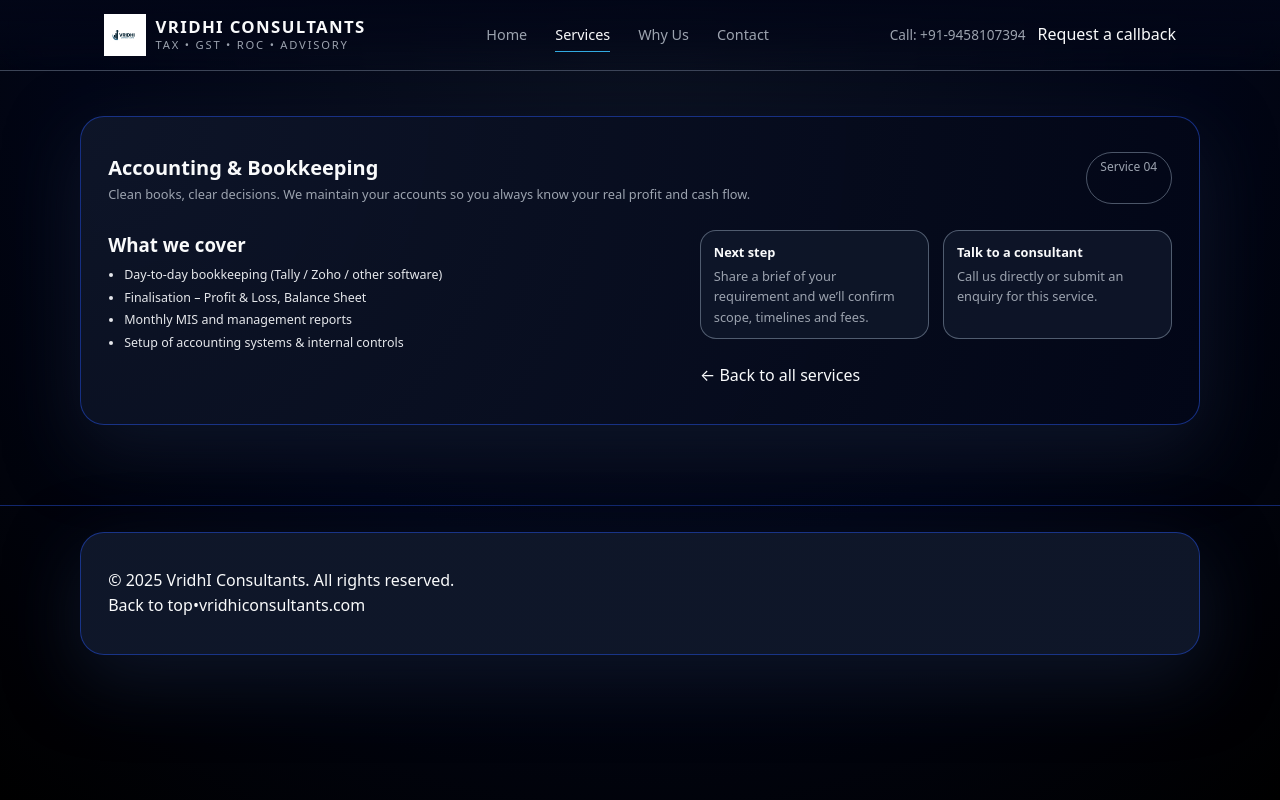
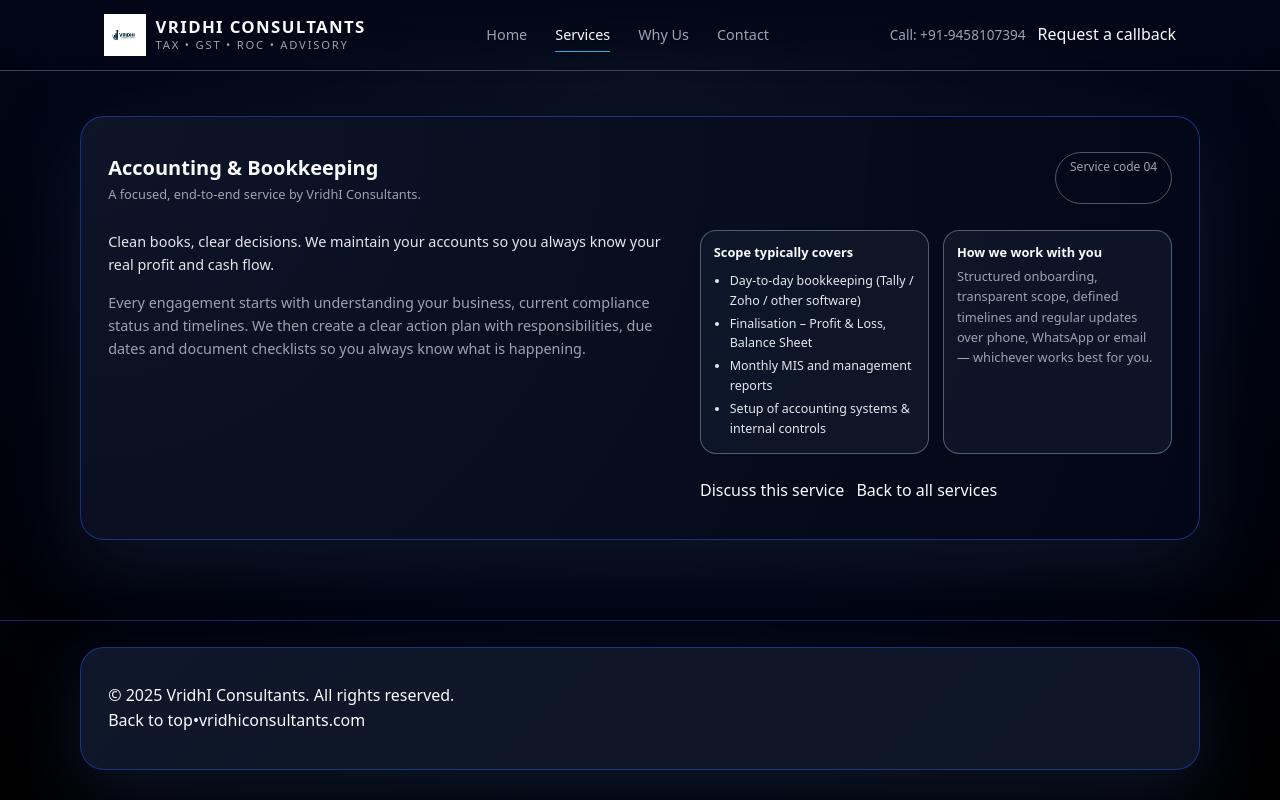
Before and after one commit to KP-1306/vridhi-consultants, a React (Vite) app: page /services/accounting-bookkeeping in a window 1280 px wide. Built offline with nearby package versions, Linux system fonts and the light colour scheme; the HTML template or start-up script is replaced by a standard one.

Commit message:
Update ServiceDetail.jsx

```diff
--- a/src/pages/ServiceDetail.jsx
+++ b/src/pages/ServiceDetail.jsx
@@ -1,24 +1,51 @@
 // src/pages/ServiceDetail.jsx
 
-import React from "react";
+import React, { useEffect } from "react";
 import { useParams, Link } from "react-router-dom";
 import { services } from "../data/services";
 
 export default function ServiceDetail() {
   const { slug } = useParams();
 
-  const svc = services.find((s) => s.slug === slug);
+  const service = services.find((svc) => svc.slug === slug);
 
-  if (!svc) {
+  // Basic SEO: update page title when service changes
+  useEffect(() => {
+    if (service) {
+      document.title = `${service.shortTitle} | VridhI Consultants`;
+    } else {
+      document.title = "Service not found | VridhI Consultants";
+    }
+  }, [service]);
+
+  if (!service) {
     return (
       <section>
         <div className="container section-inner">
-          <p style={{ color: "#fca5a5", marginBottom: "1rem" }}>
-            The requested service could not be found.
+          <div className="section-header">
+            <div>
+              <div className="section-title">Service not found</div>
+              <div className="section-kicker">
+                The service you’re looking for may have been moved or renamed.
+              </div>
+            </div>
+          </div>
+
+          <p
+            style={{
+              marginTop: "1rem",
+              color: "#9ca3af",
+              fontSize: "0.9rem",
+            }}
+          >
+            Please go back to the full services list and choose a service.
           </p>
-          <Link to="/services" className="btn-outline">
-            ← Back to all services
-          </Link>
+
+          <div style={{ marginTop: "1.5rem" }}>
+            <Link to="/services" className="btn-outline">
+              ← Back to all services
+            </Link>
+          </div>
         </div>
       </section>
     );
@@ -29,46 +56,74 @@
       <div className="container section-inner">
         <div className="section-header">
           <div>
-            <div className="section-title">{svc.name}</div>
-            <div className="section-kicker">{svc.desc}</div>
+            <div className="section-title">{service.name}</div>
+            <div className="section-kicker">
+              A focused, end-to-end service by VridhI Consultants.
+            </div>
           </div>
-          <div className="section-pill">Service {svc.tag}</div>
+          <div className="section-pill">Service code {service.tag}</div>
         </div>
 
         <div className="two-col">
           <div>
-            <h3 className="service-detail-heading">What we cover</h3>
-            <ul className="service-list">
-              {svc.bullets.map((b, idx) => (
-                <li key={idx}>{b}</li>
-              ))}
-            </ul>
+            <p
+              style={{
+                fontSize: "0.9rem",
+                color: "#e5e7eb",
+                marginBottom: "0.9rem",
+              }}
+            >
+              {service.desc}
+            </p>
+
+            <p
+              style={{
+                fontSize: "0.9rem",
+                color: "#9ca3af",
+                marginBottom: "0.9rem",
+              }}
+            >
+              Every engagement starts with understanding your business,
+              current compliance status and timelines. We then create a
+              clear action plan with responsibilities, due dates and document
+              checklists so you always know what is happening.
+            </p>
           </div>
 
           <div>
             <div className="pill-list">
               <div className="pill-item">
-                <strong>Next step</strong>
+                <strong>Scope typically covers</strong>
+                <ul
+                  className="service-list"
+                  style={{ marginTop: "0.5rem", paddingLeft: "1rem" }}
+                >
+                  {service.bullets.map((b, idx) => (
+                    <li key={idx}>{b}</li>
+                  ))}
+                </ul>
+              </div>
+
+              <div className="pill-item">
+                <strong>How we work with you</strong>
                 <span>
-                  Share a brief of your requirement and we’ll confirm scope,
-                  timelines and fees.
-                </span>
-              </div>
-              <div className="pill-item">
-                <strong>Talk to a consultant</strong>
-                <span>
-                  Call us directly or{" "}
-                  <Link to="/contact" className="inline-link">
-                    submit an enquiry
-                  </Link>{" "}
-                  for this service.
+                  Structured onboarding, transparent scope, defined timelines
+                  and regular updates over phone, WhatsApp or email — whichever
+                  works best for you.
                 </span>
               </div>
             </div>
 
             <div style={{ marginTop: "1.5rem" }}>
-              <Link to="/services" className="btn-outline">
-                ← Back to all services
+              <Link to="/contact" className="btn-primary">
+                Discuss this service
+              </Link>
+              <Link
+                to="/services"
+                className="btn-outline"
+                style={{ marginLeft: "0.75rem" }}
+              >
+                Back to all services
               </Link>
             </div>
           </div>
```
